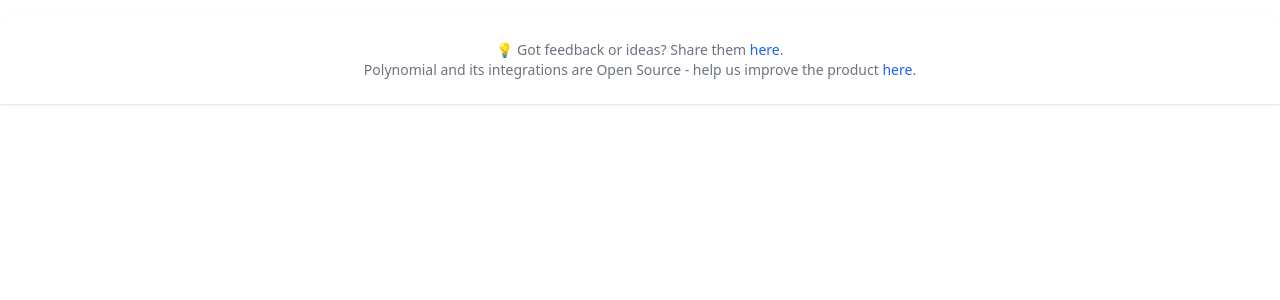
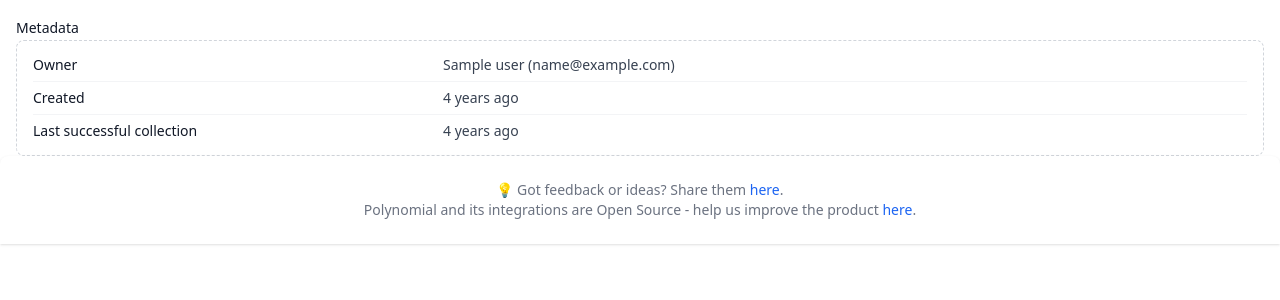
Before and after one commit to corradio/polynomial, a Django app: template templates/mainapp/metric_form.html in a window 1280 px wide. Shown: the part 56-356 px from the top of the page. Run offline with Django 4.2, Linux system fonts and the light colour scheme; the template is opened without the code that fills it: most values are stand-ins (such as "Sample title", 1, 10 or a date in 2020); style sheets or scripts are compiled from the project's sources; parts of the project's set-up code (start-up, migrations or seed data) failed here and were passed over; some libraries are stand-ins or nearby versions.

Commit message:
feat: show metric owner

```diff
--- a/templates/mainapp/metric_form.html
+++ b/templates/mainapp/metric_form.html
@@ -14,6 +14,34 @@
   <form action="" method="post">
     {% csrf_token %}
     {{ form.as_p }}
+
+    {% if metric %}
+    <div>
+      <p class="text-sm font-medium leading-6 text-gray-900">Metadata</p>
+      <div class="border border-dashed rounded-lg border-gray-300 px-4 py-2">
+        <dl class="divide-y divide-gray-100">
+          <div class="px-4 py-1 sm:grid sm:grid-cols-3 sm:gap-4 sm:px-0">
+            <dt class="text-sm font-medium leading-6 text-gray-900">Owner</dt>
+            <dd class="mt-1 text-sm leading-6 text-gray-700 sm:col-span-2 sm:mt-0">{{ metric.user.name }} ({{ metric.user.email }})</dd>
+          </div>
+          <div class="px-4 py-1 sm:grid sm:grid-cols-3 sm:gap-4 sm:px-0">
+            <dt class="text-sm font-medium leading-6 text-gray-900">Created</dt>
+            <dd class="mt-1 text-sm leading-6 text-gray-700 sm:col-span-2 sm:mt-0">{{ metric.created_at|timesince }} ago</dd>
+          </div>
+          <div class="px-4 py-1 sm:grid sm:grid-cols-3 sm:gap-4 sm:px-0">
+            <dt class="text-sm font-medium leading-6 text-gray-900">Last successful collection</dt>
+            <dd class="mt-1 text-sm leading-6 text-gray-700 sm:col-span-2 sm:mt-0">
+              {% if not metric.last_non_nan_measurement %}
+              Never
+              {% else %}
+              {{ metric.last_non_nan_measurement.updated_at|timesince }} ago
+              {% endif %}
+            </dd>
+          </div>
+        </dl>
+      </div>
+    </div>
+    {% endif %}
 
     {% if not metric or metric|can_edit:user or metric|can_alter_credentials_by:user %}
 
@@ -140,4 +168,5 @@
     {% endif %}
     <a href="select-integration">Change integration</a>
   {% endif %}
+
 {% endblock %}
```
